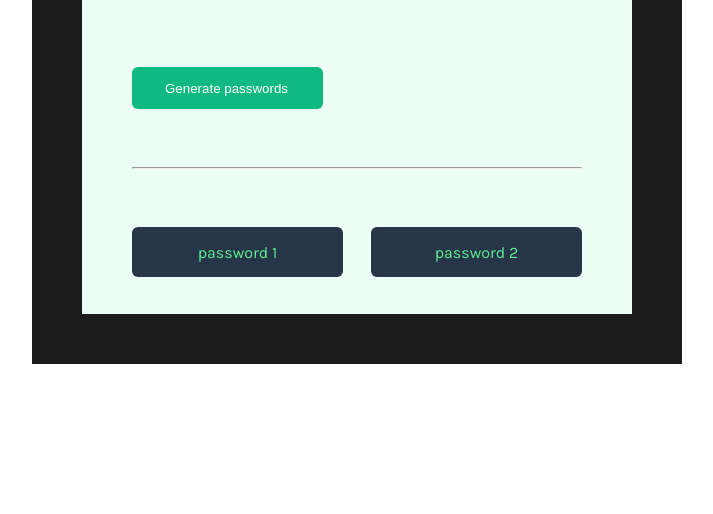
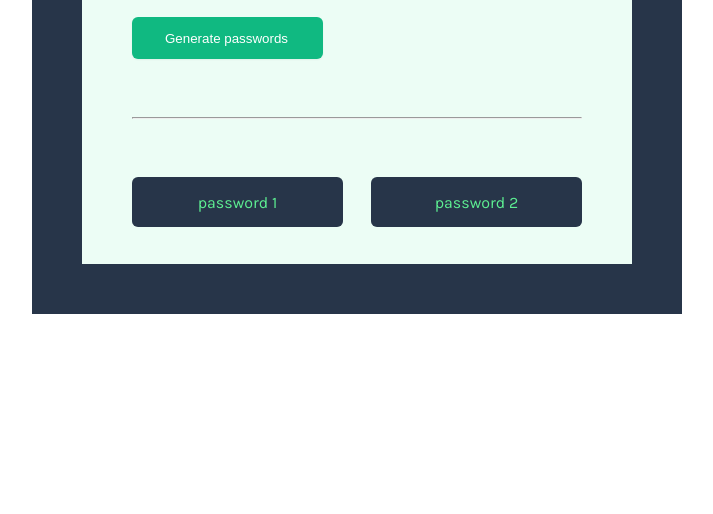
Before and after one commit to KaidoK-B04/password-generator, a plain HTML site: page index.html in a window 1280 px wide. Shown: the part 286-800 px from the top of the page, without its empty margins (283-996 px from the left). Drawn offline with Linux system fonts and the light colour scheme.

Commit message:
Version 2

```diff
--- a/styles.css
+++ b/styles.css
@@ -10,8 +10,8 @@ body {
 #frame {
     width: 450px;
     height: 450px;
-    border: 50px solid #1C1C1C;
-    padding: 100px 50px 0px 50px ;
+    border: 50px solid #273549;
+    padding: 50px 50px 0px 50px ;
     background-color: #ECFDF5;
 }
 .header-text1 {
```
